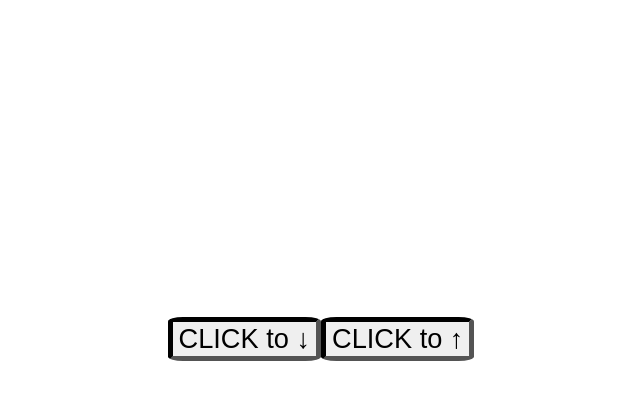
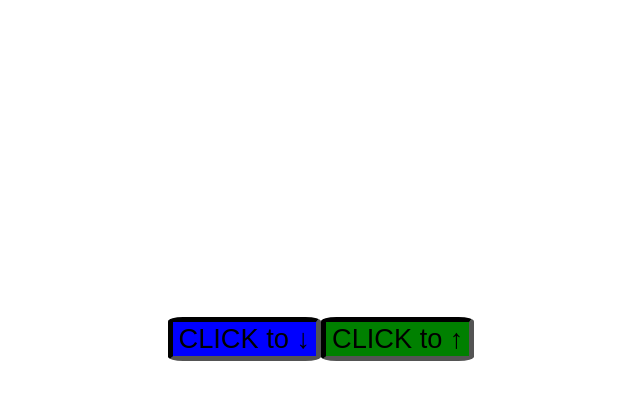
Before and after one commit to Red6eard/clicker_project, a plain HTML site: page index.html in a window 1280 px wide. Shown: the part 112-512 px from the top of the page, without its empty margins (327-967 px from the left). Drawn offline with Linux system fonts and the light colour scheme.

Commit message:
Update style.css
add button background(test)

```diff
--- a/style.css
+++ b/style.css
@@ -21,4 +21,11 @@ button{
 .input {
   display: flex;
   justify-content: center;
+
 }
+#buttonLow{
+  background: blue;
+}
+#buttonHi{
+  background:green;
+}
```
